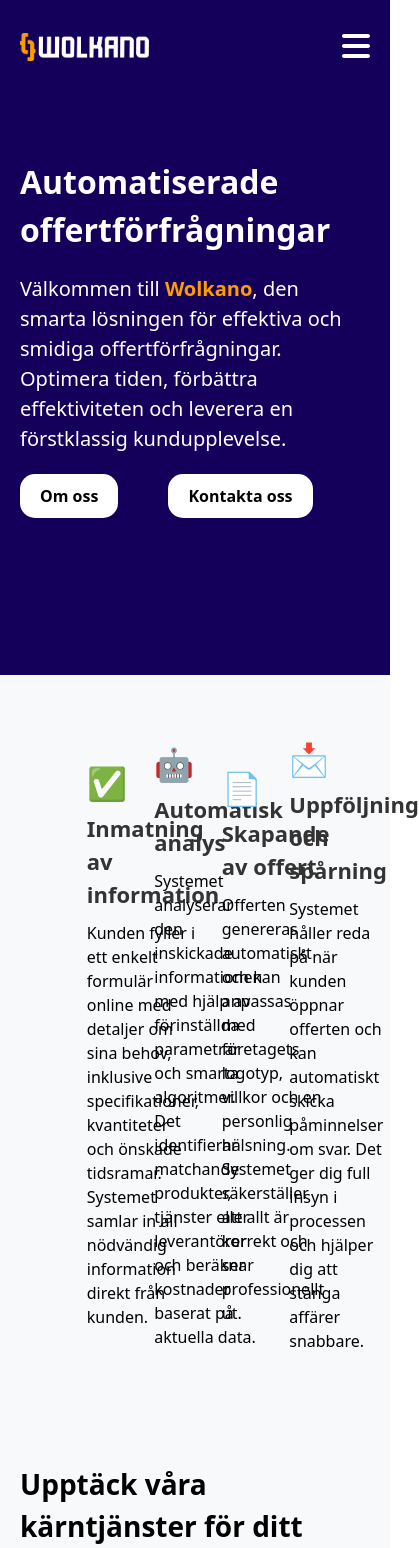
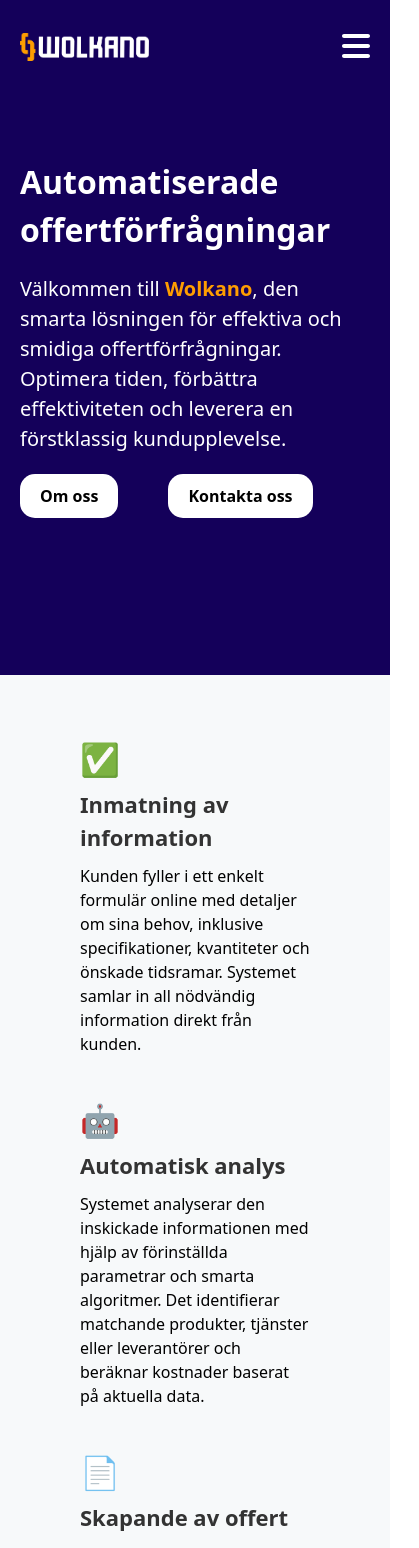
Before and after one commit to Wolkano/wolkano, a Vue app in the folder wolkano/: page / in a window 390 px wide. Shown: the top 1548 px of the page, 419 px wide, since content can reach past the window. Built offline with nearby package versions, Linux system fonts and the light colour scheme.

Commit message:
Style changes for mobile

```diff
--- a/wolkano/src/views/HomeView.vue
+++ b/wolkano/src/views/HomeView.vue
@@ -39,10 +39,7 @@ const isMobile = computed(() => windowWidth.value < 768);
         :delay="100"
         v-if="!isMobile"
       >
-        <img
-          class="businessManImage"
-          src="../assets/—Pngtree—happy corporate business professional one_13504468.png"
-        />
+        <img class="businessManImage" src="../assets/wolkano3d.png" />
       </div>
     </div>
   </div>
@@ -131,7 +128,7 @@ const isMobile = computed(() => windowWidth.value < 768);
     }
 
     .image .businessManImage {
-      width: 800px;
+      width: 700px;
       height: auto;
     }
   }
@@ -144,7 +141,7 @@ const isMobile = computed(() => windowWidth.value < 768);
     display: flex;
     flex-direction: row;
     justify-content: space-around;
-    padding: 20px 20px;
+    padding: 20px 100px;
     align-items: center;
     flex-wrap: wrap;
     width: 100%;
@@ -157,7 +154,7 @@ const isMobile = computed(() => windowWidth.value < 768);
       justify-content: flex-start;
       width: 100%;
       div {
-        width: 20%;
+        width: 50%;
         .icon {
           color: #fe9d01;
           margin-bottom: 5px;
@@ -213,8 +210,12 @@ const isMobile = computed(() => windowWidth.value < 768);
       align-items: flex-start;
       text-align: left;
       width: 100%;
+      padding: 20px 20px;
       div {
         width: 100%;
+        div {
+          width: 100%;
+        }
         .icon {
           align-self: center;
           margin-bottom: 30px;
```
